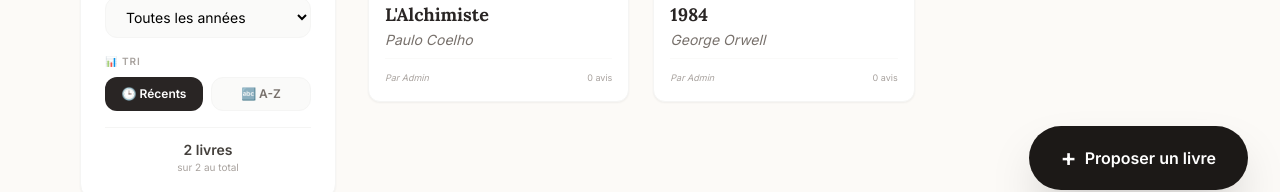
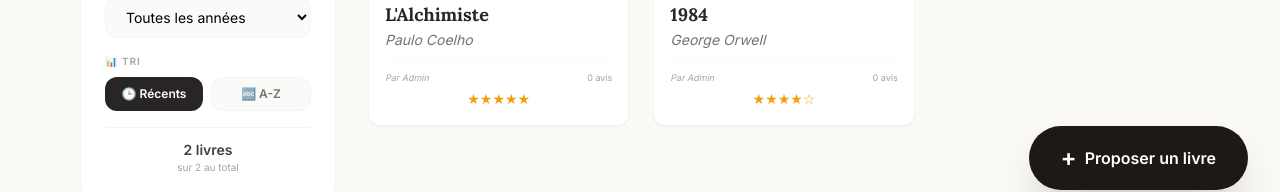
Before and after one commit to dturbide/clubdelecture, a React (Vite) app: page / in a window 1280 px wide. Shown: the part 578-770 px from the top of the page. Built offline with nearby package versions, Linux system fonts and the light colour scheme.

Commit message:
feat: afficher l'évaluation personnelle sur la page principale
- BookRow: étoiles dans colonne 'Note' à côté de 'Avis'
- BookCard: étoiles centrées sous les infos du livre

```diff
--- a/components/BookCard.tsx
+++ b/components/BookCard.tsx
@@ -57,9 +57,16 @@ const BookCard: React.FC<BookCardProps> = ({ book, currentUser, reviews, onClick
             <h3 className="font-serif text-lg font-bold text-stone-800 leading-tight mb-1">{book.title}</h3>
             <p className="text-sm text-stone-500 italic">{book.author}</p>
           </div>
-          <div className="pt-3 border-t border-stone-50 flex justify-between items-center">
-            <p className="text-[9px] text-stone-400 italic">Par {book.addedBy}</p>
-            <p className="text-[9px] text-stone-400">{bookReviews.length} avis</p>
+          <div className="pt-3 border-t border-stone-50">
+            <div className="flex justify-between items-center mb-1">
+              <p className="text-[9px] text-stone-400 italic">Par {book.addedBy}</p>
+              <p className="text-[9px] text-stone-400">{bookReviews.length} avis</p>
+            </div>
+            <div className="flex justify-center">
+              <span className="text-amber-500 text-sm">
+                {"★".repeat(book.personalRating || 0)}{"☆".repeat(5 - (book.personalRating || 0))}
+              </span>
+            </div>
           </div>
         </div>
       </div>
--- a/components/BookRow.tsx
+++ b/components/BookRow.tsx
@@ -47,7 +47,13 @@ const BookRow: React.FC<BookRowProps> = ({ book, currentUser, reviews, onClick,
             <span className="text-[10px] font-bold text-stone-400 uppercase tracking-widest block mb-1">Proposé par</span>
             <p className="text-xs font-medium text-amber-700">{book.addedBy}</p>
           </div>
-          <div className="flex items-center justify-between md:justify-end gap-6 text-center">
+          <div className="flex items-center justify-between md:justify-end gap-4 text-center">
+            <div>
+              <span className="text-[10px] font-bold text-stone-400 uppercase tracking-widest block mb-1">Note</span>
+              <div className="text-amber-500 text-sm">
+                {"★".repeat(book.personalRating || 0)}{"☆".repeat(5 - (book.personalRating || 0))}
+              </div>
+            </div>
             <div>
               <span className="text-[10px] font-bold text-stone-400 uppercase tracking-widest block mb-1">Avis</span>
               <div className="bg-stone-50 px-2 py-1 rounded-lg text-sm font-bold">⭐ {avgRating}</div>
```
